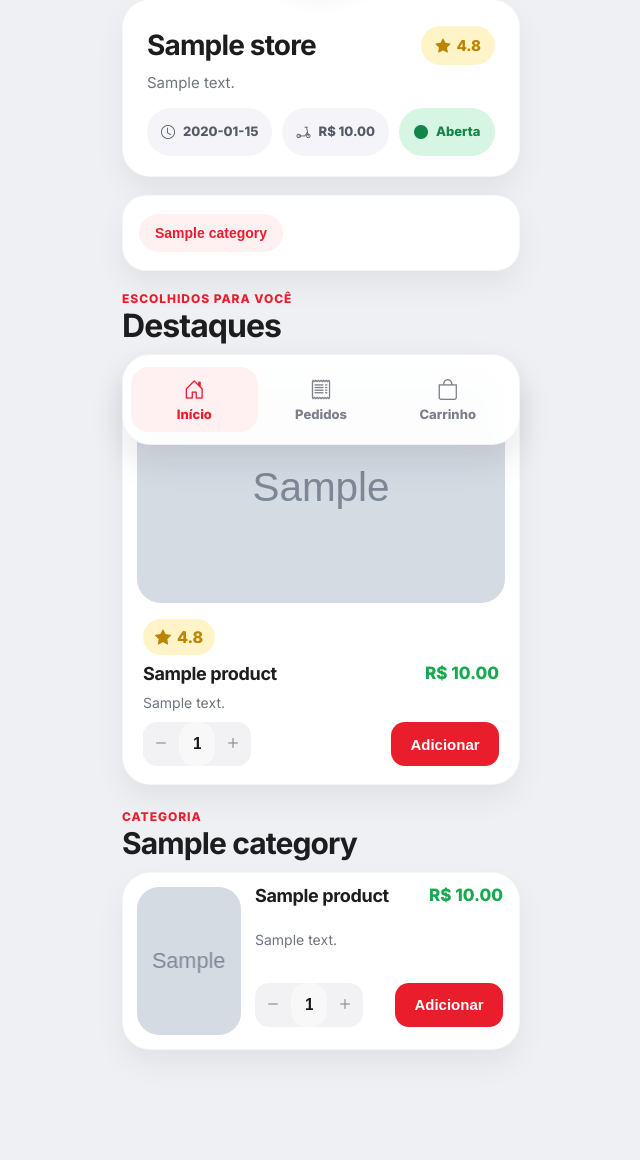
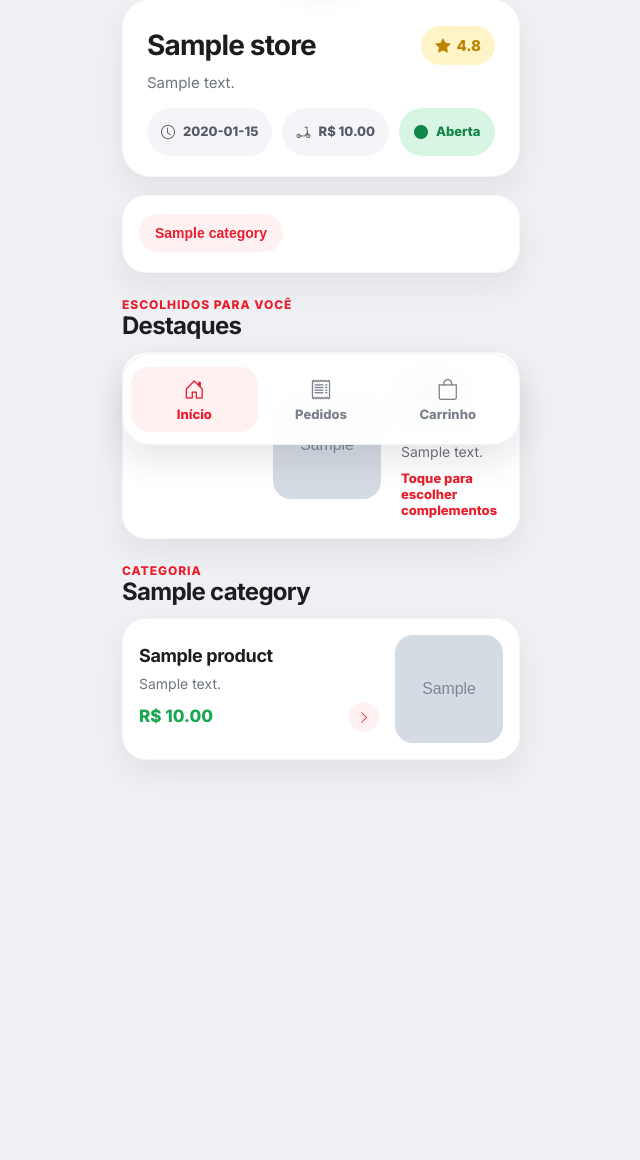
Before and after one commit to Hunter954/delivery, a Flask app: a page that uses app/templates/store/storefront.html in a window 1280 px wide. Shown: the part 343-1503 px from the top of the page, without its empty margins (319-959 px from the left). After the commit the page ends 1102 px from the top, so only its background shows below. Run offline with Flask 3, Linux system fonts and the light colour scheme; tables that the repository leaves empty hold one stand-in row (values such as "Sample post"); grey boxes marked "Sample" are stand-in pictures; some libraries are stand-ins or nearby versions.

Commit message:
Add files via upload

```diff
--- a/app/static/css/style.css
+++ b/app/static/css/style.css
@@ -860,3 +860,263 @@ html, body { overflow-x: hidden; }
     font-size: 14px;
   }
 }
+
+/* patch v13: compact ifood-like storefront + product detail */
+.category-pill-list-nowrap {
+  flex-wrap: nowrap;
+  overflow-x: auto;
+  padding-bottom: 2px;
+  scrollbar-width: none;
+}
+.category-pill-list-nowrap::-webkit-scrollbar { display: none; }
+.store-content-stack-compact { gap: 20px; }
+.section-heading-inline h2 {
+  font-size: 24px;
+  line-height: 1.05;
+}
+.featured-list-compact,
+.product-list-grid-compact {
+  gap: 0;
+  background: #fff;
+  border-radius: 24px;
+  overflow: hidden;
+  box-shadow: var(--shadow-soft);
+  border: 1px solid rgba(17,24,39,.04);
+}
+.featured-product-card-compact,
+.product-row-card-compact {
+  display: grid;
+  grid-template-columns: minmax(0,1fr) 108px;
+  gap: 14px;
+  align-items: center;
+  padding: 16px;
+  border-radius: 0;
+  box-shadow: none;
+  border: 0;
+  border-bottom: 1px solid var(--line-soft);
+  text-decoration: none;
+  color: inherit;
+  background: #fff;
+}
+.featured-list-compact > :last-child,
+.product-list-grid-compact > :last-child {
+  border-bottom: 0;
+}
+.featured-product-image-compact,
+.product-thumb-compact {
+  width: 108px;
+  height: 108px;
+  min-height: 108px;
+  border-radius: 18px;
+  justify-self: end;
+}
+.featured-product-body-compact,
+.product-row-main-compact {
+  min-width: 0;
+  display: grid;
+  gap: 8px;
+}
+.product-head-row-compact {
+  grid-template-columns: minmax(0,1fr);
+  gap: 6px;
+}
+.product-head-row-compact h3 {
+  font-size: 18px;
+  line-height: 1.15;
+}
+.clamp-2 {
+  display: -webkit-box;
+  -webkit-line-clamp: 2;
+  -webkit-box-orient: vertical;
+  overflow: hidden;
+}
+.product-row-footer {
+  display: flex;
+  align-items: center;
+  justify-content: space-between;
+  gap: 12px;
+}
+.product-price-wrap {
+  display: grid;
+  gap: 2px;
+}
+.product-compare {
+  font-size: 13px;
+  color: #a1a1aa;
+  text-decoration: line-through;
+}
+.product-card-action,
+.product-card-hint {
+  color: var(--accent-red);
+  font-weight: 800;
+  font-size: 13px;
+}
+.product-card-action {
+  width: 30px;
+  height: 30px;
+  border-radius: 999px;
+  background: #fff1f2;
+  display: grid;
+  place-items: center;
+  flex: 0 0 auto;
+}
+.product-card-link { -webkit-tap-highlight-color: transparent; }
+.product-detail-topbar {
+  grid-template-columns: 56px minmax(0,1fr) 56px;
+}
+.topbar-badge {
+  position: absolute;
+  top: 8px;
+  right: 8px;
+  min-width: 18px;
+  height: 18px;
+  border-radius: 999px;
+  padding: 0 4px;
+  background: var(--accent-red);
+  color: #fff;
+  font-size: 11px;
+  font-weight: 800;
+  display: grid;
+  place-items: center;
+}
+.product-detail-page {
+  display: grid;
+  gap: 16px;
+  padding: 12px 16px 0;
+}
+.product-detail-hero,
+.detail-section {
+  background: #fff;
+  border-radius: 28px;
+  padding: 16px;
+  box-shadow: var(--shadow-soft);
+}
+.product-detail-image {
+  width: 100%;
+  height: 260px;
+  border-radius: 24px;
+  background-size: cover;
+  background-position: center;
+  margin-bottom: 16px;
+}
+.product-detail-body,
+.detail-section-head,
+.detail-add-form,
+.detail-suggestion-list,
+.detail-more-grid {
+  display: grid;
+  gap: 14px;
+}
+.product-detail-header {
+  display: grid;
+  gap: 10px;
+}
+.product-detail-header h1,
+.detail-section-head h2 {
+  margin: 0;
+  font-size: 26px;
+  line-height: 1.08;
+}
+.product-detail-description,
+.detail-helper,
+.detail-suggestion-copy span {
+  margin: 0;
+  color: var(--text-muted);
+  font-size: 15px;
+  line-height: 1.45;
+}
+.product-detail-meta {
+  display: flex;
+  flex-wrap: wrap;
+  gap: 10px;
+}
+.detail-qty-row {
+  display: grid;
+  grid-template-columns: 120px minmax(0,1fr);
+  gap: 12px;
+  align-items: center;
+}
+.detail-qty-stepper {
+  width: 100%;
+  height: 52px;
+  grid-template-columns: 38px 1fr 38px;
+}
+.detail-add-btn {
+  width: 100%;
+  min-width: 0;
+  height: 52px;
+  border-radius: 18px;
+}
+.detail-suggestion-card {
+  display: grid;
+  grid-template-columns: minmax(0,1fr) 88px;
+  gap: 12px;
+  align-items: center;
+  text-decoration: none;
+  color: inherit;
+  padding-bottom: 14px;
+  border-bottom: 1px solid var(--line-soft);
+}
+.detail-suggestion-list > :last-child { border-bottom: 0; padding-bottom: 0; }
+.detail-suggestion-copy {
+  display: grid;
+  gap: 6px;
+  min-width: 0;
+}
+.detail-suggestion-copy strong,
+.detail-more-copy strong { font-size: 16px; }
+.detail-suggestion-copy b,
+.detail-more-copy span {
+  color: var(--accent-red);
+  font-size: 14px;
+}
+.detail-suggestion-thumb,
+.detail-more-thumb {
+  width: 88px;
+  height: 88px;
+  border-radius: 18px;
+  background-size: cover;
+  background-position: center;
+}
+.detail-more-grid {
+  grid-template-columns: repeat(2, minmax(0,1fr));
+}
+.detail-more-card {
+  text-decoration: none;
+  color: inherit;
+  background: #f8f8fb;
+  border-radius: 20px;
+  padding: 10px;
+  display: grid;
+  gap: 10px;
+}
+.detail-more-thumb {
+  width: 100%;
+  height: 116px;
+}
+.detail-more-copy {
+  display: grid;
+  gap: 4px;
+}
+@media (max-width: 380px) {
+  .featured-product-card-compact,
+  .product-row-card-compact {
+    grid-template-columns: minmax(0,1fr) 92px;
+    gap: 12px;
+    padding: 14px 12px;
+  }
+  .featured-product-image-compact,
+  .product-thumb-compact {
+    width: 92px;
+    height: 92px;
+    min-height: 92px;
+    border-radius: 16px;
+  }
+  .product-head-row-compact h3 { font-size: 17px; }
+  .product-detail-page { padding-left: 12px; padding-right: 12px; }
+  .product-detail-image { height: 220px; }
+  .product-detail-header h1,
+  .detail-section-head h2 { font-size: 23px; }
+  .detail-qty-row { grid-template-columns: 108px minmax(0,1fr); }
+  .detail-more-grid { grid-template-columns: 1fr 1fr; gap: 10px; }
+}
--- a/app/templates/store/storefront.html
+++ b/app/templates/store/storefront.html
@@ -28,7 +28,7 @@
 
     {% if categories %}
     <section class="store-category-bar app-card">
-      <div class="category-pill-list">
+      <div class="category-pill-list category-pill-list-nowrap">
         {% for category in categories %}
           <button type="button" class="category-pill" data-category-chip="#cat-{{ category.id }}">{{ category.name }}</button>
         {% endfor %}
@@ -36,35 +36,28 @@
     </section>
     {% endif %}
 
-    <main class="store-content-stack">
+    <main class="store-content-stack store-content-stack-compact">
       {% if featured %}
       <section class="content-section">
-        <div class="section-heading">
-          <span class="section-kicker">Escolhidos para você</span>
-          <h2>Destaques</h2>
+        <div class="section-heading section-heading-inline">
+          <div>
+            <span class="section-kicker">Escolhidos para você</span>
+            <h2>Destaques</h2>
+          </div>
         </div>
-        <div class="featured-list">
+        <div class="featured-list featured-list-compact">
           {% for product in featured %}
-          <article class="featured-product-card app-card">
-            <div class="featured-product-image" style="background-image:url('{{ product.image_url or 'https://images.unsplash.com/photo-1551782450-17144efb9c50?q=80&w=1000&auto=format&fit=crop' }}')"></div>
-            <div class="featured-product-body">
-              <div class="featured-rating"><i class="bi bi-star-fill"></i> 4.8</div>
-              <div class="product-head-row">
+          <a href="{{ url_for('product_detail', slug=store.slug, product_id=product.id) }}" class="featured-product-card featured-product-card-compact app-card product-card-link">
+            <div class="featured-product-image featured-product-image-compact" style="background-image:url('{{ product.image_url or 'https://images.unsplash.com/photo-1551782450-17144efb9c50?q=80&w=1000&auto=format&fit=crop' }}')"></div>
+            <div class="featured-product-body featured-product-body-compact">
+              <div class="product-head-row product-head-row-compact">
                 <h3>{{ product.name }}</h3>
                 <div class="product-price">R$ {{ '%.2f'|format(product.price) }}</div>
               </div>
-              <p class="product-description clamp-3">{{ product.description or 'Produto em destaque da loja.' }}</p>
-              <form method="post" action="{{ url_for('add_to_cart', slug=store.slug, product_id=product.id) }}" class="product-action-row" data-qty-form>
-                <div class="qty-stepper" data-qty-stepper>
-                  <button type="button" class="qty-btn" data-qty-action="minus" aria-label="Diminuir"><i class="bi bi-dash"></i></button>
-                  <input type="text" value="1" readonly class="qty-value" data-qty-display>
-                  <button type="button" class="qty-btn" data-qty-action="plus" aria-label="Aumentar"><i class="bi bi-plus"></i></button>
-                  <input type="hidden" name="quantity" value="1" data-qty-input>
-                </div>
-                <button class="add-btn" type="submit">Adicionar</button>
-              </form>
+              <p class="product-description clamp-2">{{ product.description or 'Produto em destaque da loja.' }}</p>
+              <span class="product-card-hint">Toque para escolher complementos</span>
             </div>
-          </article>
+          </a>
           {% endfor %}
         </div>
       </section>
@@ -74,31 +67,32 @@
         {% set products = grouped_products.get(category.id, []) %}
         {% if products %}
         <section class="content-section" id="cat-{{ category.id }}">
-          <div class="section-heading section-heading-compact">
-            <span class="section-kicker">Categoria</span>
-            <h2>{{ category.name }}</h2>
+          <div class="section-heading section-heading-compact section-heading-inline">
+            <div>
+              <span class="section-kicker">Categoria</span>
+              <h2>{{ category.name }}</h2>
+            </div>
           </div>
-          <div class="product-list-grid">
+          <div class="product-list-grid product-list-grid-compact">
             {% for product in products %}
-            <article class="product-row-card app-card">
-              <div class="product-thumb" style="background-image:url('{{ product.image_url or 'https://images.unsplash.com/photo-1568901346375-23c9450c58cd?q=80&w=800&auto=format&fit=crop' }}')"></div>
-              <div class="product-row-main">
-                <div class="product-head-row">
+            <a href="{{ url_for('product_detail', slug=store.slug, product_id=product.id) }}" class="product-row-card product-row-card-compact app-card product-card-link">
+              <div class="product-row-main product-row-main-compact">
+                <div class="product-head-row product-head-row-compact">
                   <h3>{{ product.name }}</h3>
-                  <div class="product-price">R$ {{ '%.2f'|format(product.price) }}</div>
                 </div>
-                <p class="product-description clamp-3">{{ product.description or 'Descrição do produto.' }}</p>
-                <form method="post" action="{{ url_for('add_to_cart', slug=store.slug, product_id=product.id) }}" class="product-action-row" data-qty-form>
-                  <div class="qty-stepper" data-qty-stepper>
-                    <button type="button" class="qty-btn" data-qty-action="minus" aria-label="Diminuir"><i class="bi bi-dash"></i></button>
-                    <input type="text" value="1" readonly class="qty-value" data-qty-display>
-                    <button type="button" class="qty-btn" data-qty-action="plus" aria-label="Aumentar"><i class="bi bi-plus"></i></button>
-                    <input type="hidden" name="quantity" value="1" data-qty-input>
+                <p class="product-description clamp-2">{{ product.description or 'Descrição do produto.' }}</p>
+                <div class="product-row-footer">
+                  <div class="product-price-wrap">
+                    <div class="product-price">R$ {{ '%.2f'|format(product.price) }}</div>
+                    {% if product.compare_at_price and product.compare_at_price > product.price %}
+                      <div class="product-compare">R$ {{ '%.2f'|format(product.compare_at_price) }}</div>
+                    {% endif %}
                   </div>
-                  <button class="add-btn" type="submit">Adicionar</button>
-                </form>
+                  <span class="product-card-action"><i class="bi bi-chevron-right"></i></span>
+                </div>
               </div>
-            </article>
+              <div class="product-thumb product-thumb-compact" style="background-image:url('{{ product.image_url or 'https://images.unsplash.com/photo-1568901346375-23c9450c58cd?q=80&w=800&auto=format&fit=crop' }}')"></div>
+            </a>
             {% endfor %}
           </div>
         </section>
```
Also changed, not shown: app/__init__.py (+38 -0 lines), app/templates/store/product_detail.html (added, +105 -0 lines).
